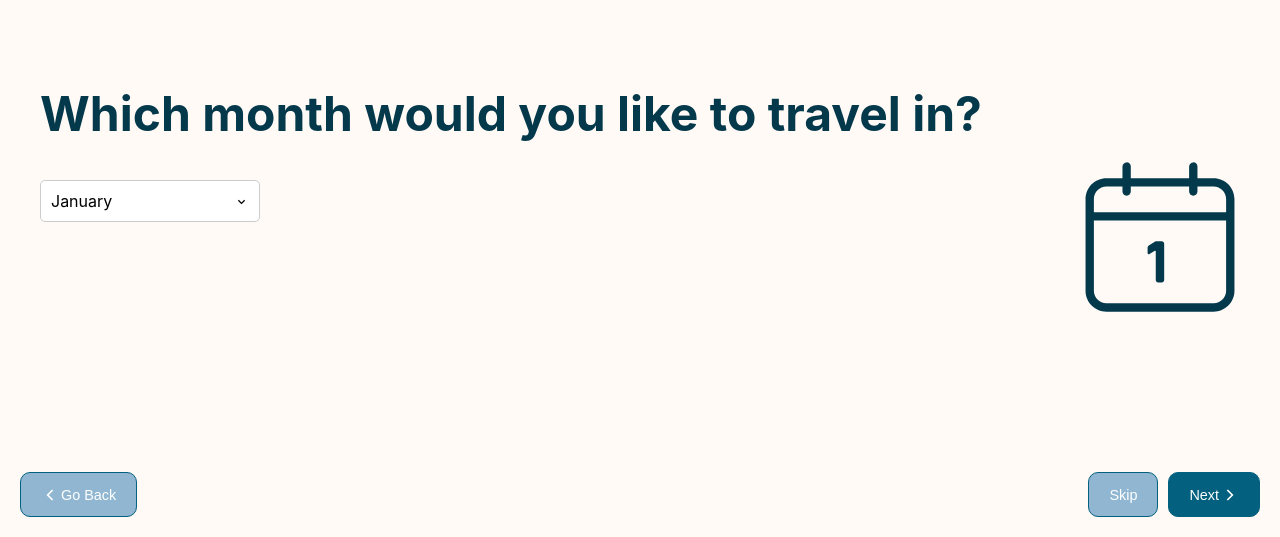
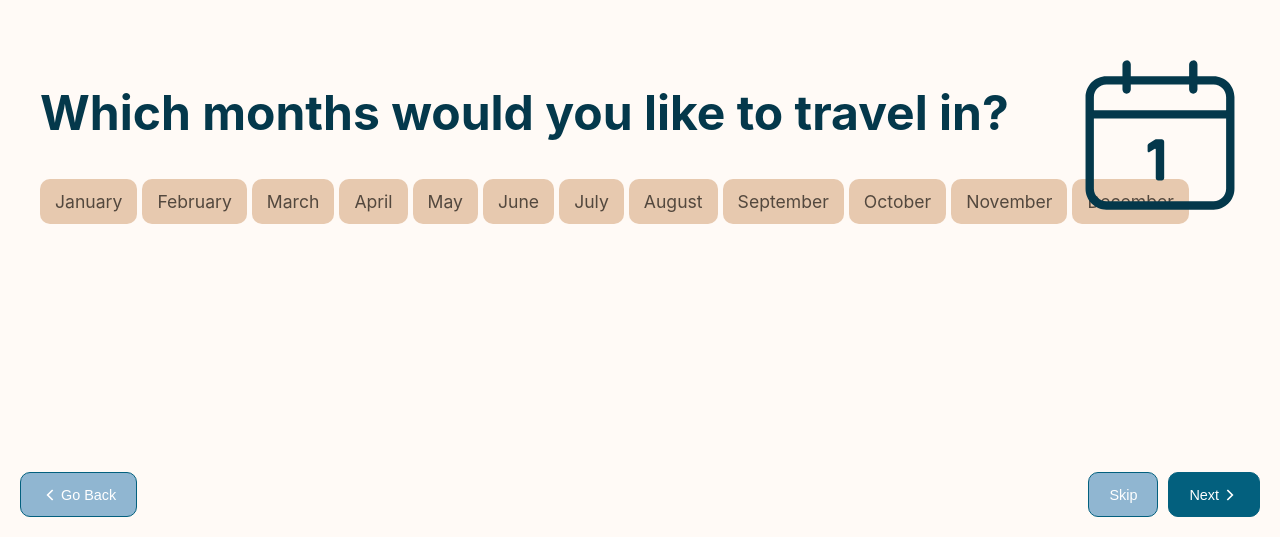
Before and after one commit to adriannazwierzchowska/xplore, a React (Create React App) app in the folder frontend/: page /month in a window 1280 px wide. Shown: the part 263-800 px from the top of the page. Built offline with nearby package versions, Linux system fonts and the light colour scheme.

Commit message:
Changed month selection to 2 instead of 1

```diff
--- a/frontend/src/views/FormAnalise.js
+++ b/frontend/src/views/FormAnalise.js
@@ -4,13 +4,13 @@ import { PiLifebuoyThin } from "react-icons/pi";
 import '../front.css';
 import axios from 'axios';
 
-const FormActivities = () => {
+const FormAnalise = () => {
     const navigate = useNavigate();
 
     useEffect(() => {
         const analyzeData = async () => {
             const data = {
-                month: sessionStorage.getItem('selectedMonth'),
+                months: JSON.parse(sessionStorage.getItem('selectedMonths') || '[]'),
                 weather: sessionStorage.getItem('weather'),
                 acc_hotel: sessionStorage.getItem('acc_hotel') === 'true' ? 1 : 0,
                 acc_hostel: sessionStorage.getItem('acc_hostel') === 'true' ? 1 : 0,
@@ -58,4 +58,4 @@ const FormActivities = () => {
     );
 };
 
-export default FormActivities;
+export default FormAnalise;
--- a/frontend/src/views/FormMonth.js
+++ b/frontend/src/views/FormMonth.js
@@ -1,38 +1,62 @@
 import React, { useState } from 'react';
 import { useNavigate } from 'react-router-dom';
 import { CiCalendarDate } from "react-icons/ci";
-import { motion } from 'framer-motion'; // Import framer-motion
 import '../front.css';
 
 const FormMonth = () => {
     const navigate = useNavigate();
+    const [selectedMonths, setSelectedMonths] = useState([]);
+    const months = {
+        '1': 'January',
+        '2': 'February',
+        '3': 'March',
+        '4': 'April',
+        '5': 'May',
+        '6': 'June',
+        '7': 'July',
+        '8': 'August',
+        '9': 'September',
+        '10': 'October',
+        '11': 'November',
+        '12': 'December'
+    };
 
-    const addMonth = async (e) => {
-        e.preventDefault();
-        const selectedMonth = document.getElementById('month').value;
-        sessionStorage.setItem('selectedMonth', selectedMonth);
+
+    const handleMonthClick = (monthValue) => {
+        if (selectedMonths.includes(monthValue)) {
+            setSelectedMonths(selectedMonths.filter(m => m !== monthValue));
+        } else if (selectedMonths.length < 2) {
+            setSelectedMonths([...selectedMonths, monthValue]);
+        }
+    };
+
+    const handleNext = () => {
+        if (selectedMonths.length === 0) {
+            alert("Please select at least one month.");
+            return;
+        }
+
+        sessionStorage.setItem('selectedMonths', JSON.stringify(selectedMonths));
         navigate('/weather');
     };
 
     return (
         <div className="form-month-container">
             <form>
-                <h1>Which month would you like to travel in?</h1>
-                <select name="month" id="month" defaultValue="1">
-                    <option value="1">January</option>
-                    <option value="2">February</option>
-                    <option value="3">March</option>
-                    <option value="4">April</option>
-                    <option value="5">May</option>
-                    <option value="6">June</option>
-                    <option value="7">July</option>
-                    <option value="8">August</option>
-                    <option value="9">September</option>
-                    <option value="10">October</option>
-                    <option value="11">November</option>
-                    <option value="12">December</option>
-                </select>
+                <h1>Which months would you like to travel in?</h1>
+                <div className="filter-tags wrap">
+                    {Object.entries(months).map(([value, name]) => (
+                        <span
+                            key={value}
+                            className={`filter-tag ${selectedMonths.includes(value) ? 'clicked' : 'unclicked'}`}
+                            onClick={() => handleMonthClick(value)}
+                        >
+                            {name}
+                        </span>
+                    ))}
+                </div>
             </form>
+
             <div className="bottom-button-group">
                 <button type="button3" onClick={() => navigate(-1)}>
                     <span className="chevron-left"></span> Go Back
@@ -41,21 +65,14 @@ const FormMonth = () => {
                     <button type="button3" onClick={() => navigate('/weather')}>
                         Skip
                     </button>
-                    <button type="button1" onClick={addMonth}>
+                    <button type="button1" onClick={handleNext}>
                         Next <span className="chevron-right"></span>
                     </button>
                 </div>
             </div>
-
-            {/* Dodanie animacji do ikony */}
-            <motion.div
-                className="page-icon"
-                initial={{ opacity: 0, scale: 0.5 }}
-                animate={{ opacity: 1, scale: 1 }}
-                transition={{ duration: 0.5 }}
-            >
+            <div className="page-icon">
                 <CiCalendarDate size={200} />
-            </motion.div>
+            </div>
         </div>
     );
 };
```
Also changed, not shown: 1 other file (tests, documents, lock files or other folders).
